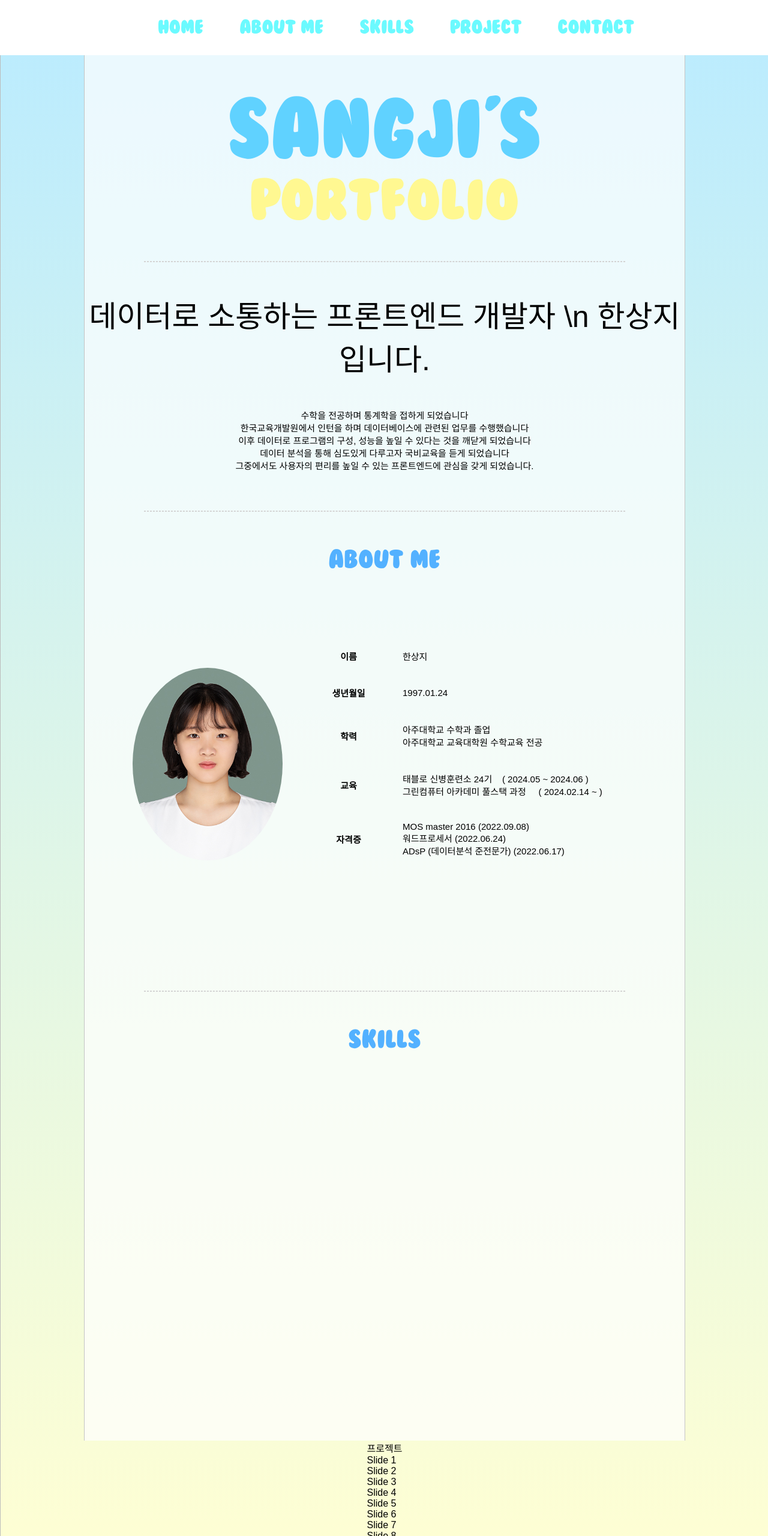
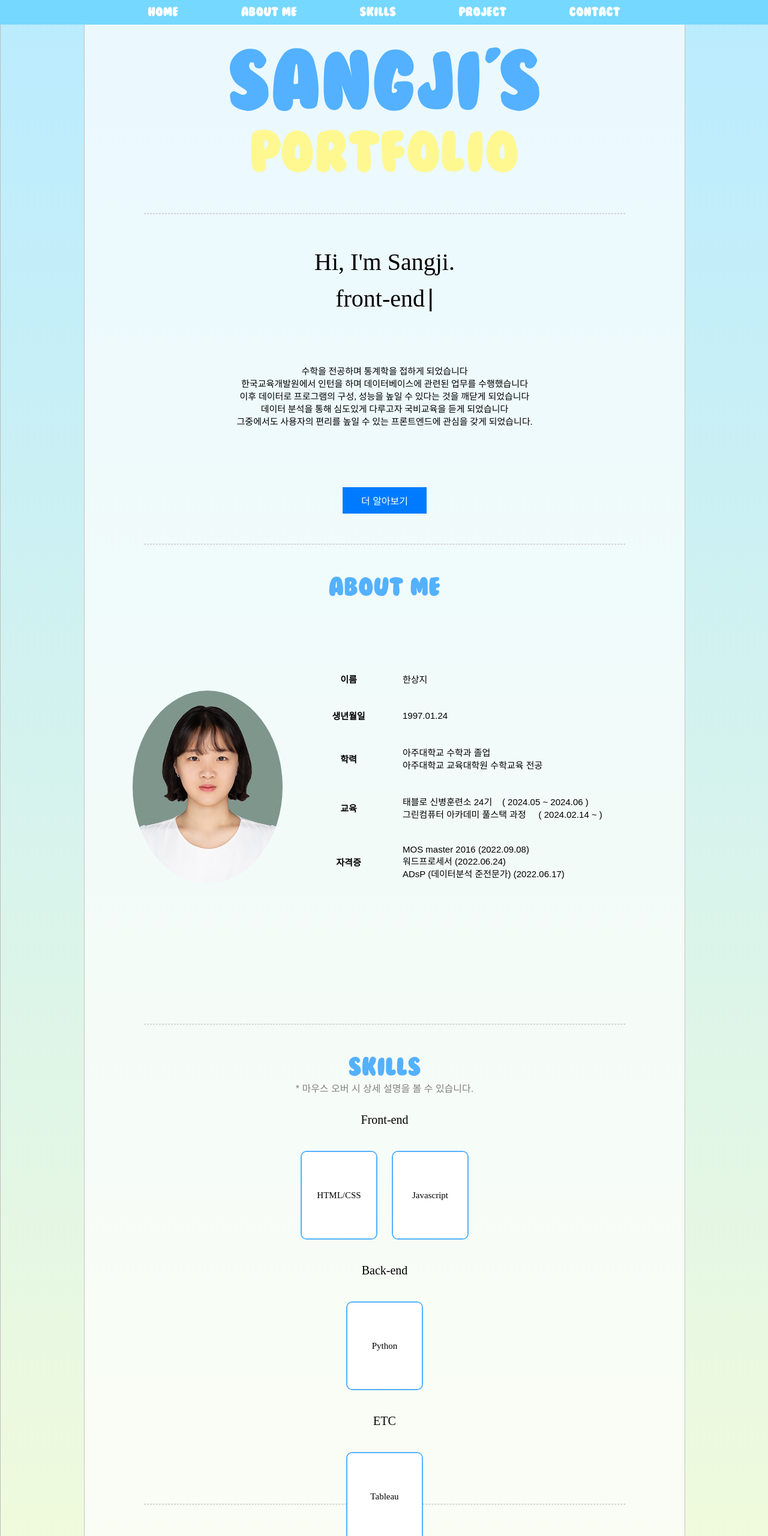
Before and after one commit to SangjiHan/Portfolio, a plain HTML site: page index.html in a window 1280 px wide. Shown: the top 2560 px of the page at 60% size. Drawn offline with Linux system fonts and the light colour scheme; a web font is replaced by a local one.

Commit message:
스킬 추가

```diff
--- a/css/aboutme.css
+++ b/css/aboutme.css
@@ -1,7 +1,6 @@
 #aboutme {
     font-family: 'Bubblegum', sans-serif;
-    height: 60px;
-    margin: 50px auto 0;
+    margin: 0 auto;
     display: flex;
     justify-content: center;
     align-items: center;
--- a/css/body.css
+++ b/css/body.css
@@ -20,6 +20,11 @@
     src: url('font/Bubblegum.ttf');
 }
 
+@font-face {
+    font-family: 'Noto';
+    src: url('font/NotoSansKR-VariableFont_wght.ttf');
+}
+
 body {
     display: grid;
     place-items: center;
--- a/css/header.css
+++ b/css/header.css
@@ -1,29 +1,23 @@
 header {
-    display: flex;
-    justify-content: center;
-    align-items: center;
-    background-color: rgb(255, 255, 255);
-    color: rgb(107, 250, 255);
-    font-size: 30px;
     position: fixed;
     top: 0;
-    left: 0;
+    left: 50%;
+    transform: translateX(-50%);
     width: 100%;
+    background-color: rgb(117, 216, 255);
+    z-index: 10;
 }
 
-#tab {
-    padding: 0;
-    margin: 0;
-    font-family: 'Bubblegum';
+nav {
+    text-align: center;
+    margin: 10px 0 10px 0;
 }
 
-#tab ul {
-    list-style-type: none;
-    display: flex;
-    justify-content: center;
-    align-items: center;
+nav a {
+    font-size: 20px;
+    font-family: 'Bubblegum';
+    text-decoration: none;
+    cursor: pointer;
+    color: rgb(255, 255, 255);
+    margin: 50px;
 }
-
-#tab ul li {
-    margin: 0 30px 0 30px;
-}
--- a/css/home.css
+++ b/css/home.css
@@ -1,6 +1,5 @@
 #home {
     width: 1000px;
-    height: 100vh;
     text-align: center;
     border-right: 1px solid rgb(196, 196, 196);
     border-left: 1px solid rgb(196, 196, 196);
@@ -10,8 +9,8 @@
 #name {
     font-family: Bubblegum;
     font-size: 130px;
-    margin-top: 150px;
-    color: rgb(96, 210, 255);
+    margin-top: 70px;
+    color: rgb(83, 177, 255);
 }
 #portfolio {
     font-family: Bubblegum;
@@ -20,8 +19,8 @@
 }
 
 #text {
-    font-size: 50px;
-    margin-top : 50px;
+    font-size: 40px;
+    font-family: Noto;
 }
 
 hr {
@@ -33,4 +32,38 @@ hr {
 #firstinfo {
     font-size: 15px;
     margin-top : 50px;
+    font-family: Noto;
 }
+
+#blink {
+    animation: blink 0.5s infinite;
+    font-size: 40px;
+    line-height: 1.5;
+  }
+
+  @keyframes blink {
+    to {
+      opacity: 0;
+    }
+  }
+
+
+#text_box {
+    width: 100%;
+    height: 150px;
+    float: center ;
+    text-align: center;
+    margin-top : 50px;
+    line-height: 1.5;
+}
+
+#more {
+    padding: 10px 20px;
+    background-color: #007bff;
+    color: white;
+    cursor: pointer;
+    width: 100px;
+    text-align: center;
+    margin:0 auto;
+    margin-top: 100px;
+}
--- /dev/null
+++ b/css/project.css
@@ -0,0 +1,18 @@
+#project {
+    font-family: 'Bubblegum', sans-serif;
+    margin: 0 auto;
+    display: flex;
+    justify-content: center;
+    align-items: center;
+    font-size: 40px;
+    color: rgb(83, 177, 255);
+}
+
+#projectarea {
+    width: 1000px;
+    height: 100vh;
+    text-align: center;
+    border-right: 1px solid rgb(196, 196, 196);
+    border-left: 1px solid rgb(196, 196, 196);
+    background-color: rgb(255, 255, 255, 0.7);
+}
--- a/css/skills.css
+++ b/css/skills.css
@@ -1,7 +1,6 @@
 #skills {
     font-family: 'Bubblegum', sans-serif;
-    height: 60px;
-    margin: 50px auto 0;
+    margin: 0 auto;
     display: flex;
     justify-content: center;
     align-items: center;
@@ -17,3 +16,60 @@
     border-left: 1px solid rgb(196, 196, 196);
     background-color: rgb(255, 255, 255, 0.7);
 }
+
+
+.card {
+    display: inline-grid;
+    color: rgb(0, 0, 0);
+    transition: transform 0.3s;
+    transform: perspective(800px) rotateY(0deg);
+    transform-style: preserve-3d;
+    border: 2px solid rgb(83, 177, 255);
+    border-radius: 10px;
+    font-family: Noto;
+    font-size: 15px;
+    margin:10px;
+}
+
+
+  .card:hover {
+    transform: perspective(800px) rotateY(180deg);
+  }
+
+  .card > * {
+    grid-area: 1 / 1 / 1 / 1;
+    width: 100px;
+    height: 120px;
+    padding: 12px;
+    border-radius: 8px;
+    backface-visibility: hidden;
+    display: flex;
+    justify-content: center;
+    align-items: center;
+    text-align: center;
+
+}
+
+  .card-front {
+    background: linear-gradient(rgb(255, 255, 255), rgb(255, 255, 255));
+  }
+
+  .card-back {
+    background: linear-gradient(rgb(255, 255, 255), rgb(255, 255, 255));
+    transform: rotateY(180deg);
+  }
+#overview {
+    color: gray;
+}
+
+hr {
+    width: 80%;
+    margin: 50px auto;
+    border: 1px dashed rgb(212, 212, 212);
+}
+
+#skilltitle {
+    font-size: 20px;
+    font-family: Noto;
+    margin: 30px;
+}
--- a/index.html
+++ b/index.html
@@ -15,20 +15,19 @@
 	<link rel="stylesheet" href="css/home.css">
 	<link rel="stylesheet" href="css/aboutme.css">
 	<link rel="stylesheet" href="css/skills.css">
+	<link rel="stylesheet" href="css/project.css">
 
 </head>
 
 
 <body>
 	<header>
-		<nav id="tab">
-			<ul>
-				<li> HOME </li>
-				<li> ABOUT ME </li>
-				<li> SKILLS </li>
-				<li> PROJECT </li>
-				<li> CONTACT </li>
-			</ul>
+		<nav>
+			<a href="#">HOME</a>
+			<a href="#">ABOUT ME</a>
+			<a href="#">SKILLS</a>
+			<a href="#">PROJECT</a>
+			<a href="#">CONTACT</a>
 		</nav>
 
 
@@ -40,17 +39,16 @@
 			<div id="portfolio"> Portfolio </div>
 			<hr>
 			<div id="text_box">
-				<div id="text"> 데이터로 소통하는 프론트엔드 개발자 \n 한상지입니다.</div>
-
-			</div>
-			<div id="firstinfo">
+				<span id="text"></span> <span id="blink">|</span>
+			  </div>
+			  <div id="firstinfo">
 				수학을 전공하며 통계학을 접하게 되었습니다 <br>
 				한국교육개발원에서 인턴을 하며 데이터베이스에 관련된 업무를 수행했습니다 <br>
 				이후 데이터로 프로그램의 구성, 성능을 높일 수 있다는 것을 깨닫게 되었습니다 <br>
 				데이터 분석을 통해 심도있게 다루고자 국비교육을 듣게 되었습니다 <br>
 				그중에서도 사용자의 편리를 높일 수 있는 프론트엔드에 관심을 갖게 되었습니다.
-
 			</div>
+			<div id="more"> 더 알아보기 </div>
 		</div>
 
 		<div id="aboutmearea">
@@ -80,30 +78,47 @@
 				</tr>
 			</table>
 
+
+
 		</div>
 
 
 		<div id="skillsarea">
 			<hr>
 			<div id="skills"> SKILLS </div>
+			<span id="overview"> * 마우스 오버 시 상세 설명을 볼 수 있습니다. </span>
+
+			<div id="skilltitle"> Front-end </div>
+			<div class="card">
+				<div class="card-front">HTML/CSS</div>
+				<div class="card-back">웹 사이트를 만들 수 있습니다. <br> 애니메이션 효과를 만들 수 있습니다. </div>
+			  </div>
+
+			  <div class="card">
+				<div class="card-front"> Javascript</div>
+				<div class="card-back"> 함수를 사용해 인터페이스를 구현할 수 있습니다. </div>
+			  </div>
+
+			  <div id="skilltitle"> Back-end </div>
+			  <div class="card">
+				<div class="card-front"> Python </div>
+				<div class="card-back"> 데이터를 수집하고 분석할 수 있습니다. <br> 데이터 시각화가 가능합니다. </div>
+			  </div>
+
+			  <div id="skilltitle"> ETC </div>
+			  <div class="card">
+				<div class="card-front"> Tableau </div>
+				<div class="card-back"> 데이터를 수집하고 분석할 수 있습니다. <br> 데이터 시각화가 가능합니다. </div>
+			  </div>
+
 		</div>
 
-		<div id="project">
-			프로젝트
-			<div class="swiper mySwiper">
-				<div class="swiper-wrapper">
-					<div class="swiper-slide">Slide 1</div>
-					<div class="swiper-slide">Slide 2</div>
-					<div class="swiper-slide">Slide 3</div>
-					<div class="swiper-slide">Slide 4</div>
-					<div class="swiper-slide">Slide 5</div>
-					<div class="swiper-slide">Slide 6</div>
-					<div class="swiper-slide">Slide 7</div>
-					<div class="swiper-slide">Slide 8</div>
-					<div class="swiper-slide">Slide 9</div>
-				</div>
-				<div class="swiper-pagination"></div>
-			</div>
+
+		<div id="projectarea">
+			<hr>
+			<div id="project"> PROJECT</div>
+
+
 		</div>
 
 		<div id="contact">
--- a/script/home.js
+++ b/script/home.js
@@ -1,25 +1,21 @@
 document.addEventListener("DOMContentLoaded", function() {
-    const text = document.querySelector("#texthidden");
-    const content = text.textContent; // text 요소의 텍스트를 가져옵니다.
-    const textshow = document.querySelector("#textshow")
-    text.style.display = "inline-block";
-    text.style.opacity = "0";
+    const content = "Hi, I'm Sangji. \n front-end developer.";
+    const text = document.querySelector("#text");
+    let i = 0;
 
-    console.log(content); // 텍스트의 텍스트를 콘솔에 출력합니다.
-
-    let i = 0;
-    const intervalId = setInterval(function() {
-        if (i < content.length) {
-            // 줄바꿈 처리
-            if (content[i] === "\n") {
-                textshow.innerHTML += "<br>";
-            } else {
-                textshow.innerHTML += content[i];
-            }
-            textshow.style.opacity = "1";
-            i++;
-        } else {
+    function typing(){
+        let txt = content[i++];
+        text.innerHTML += txt === "\n" ? "<br/>" : txt;
+        if (i >= content.length) {
             clearInterval(intervalId);
         }
-    }, 100);
+    }
+
+    const intervalId = setInterval(typing, 180);
 });
+
+
+setTimeout(() => {
+    const element = document.querySelector('#blink');
+    element.style.opacity = '0';
+}, 8000);
```
Also changed, not shown: 1 other file.
